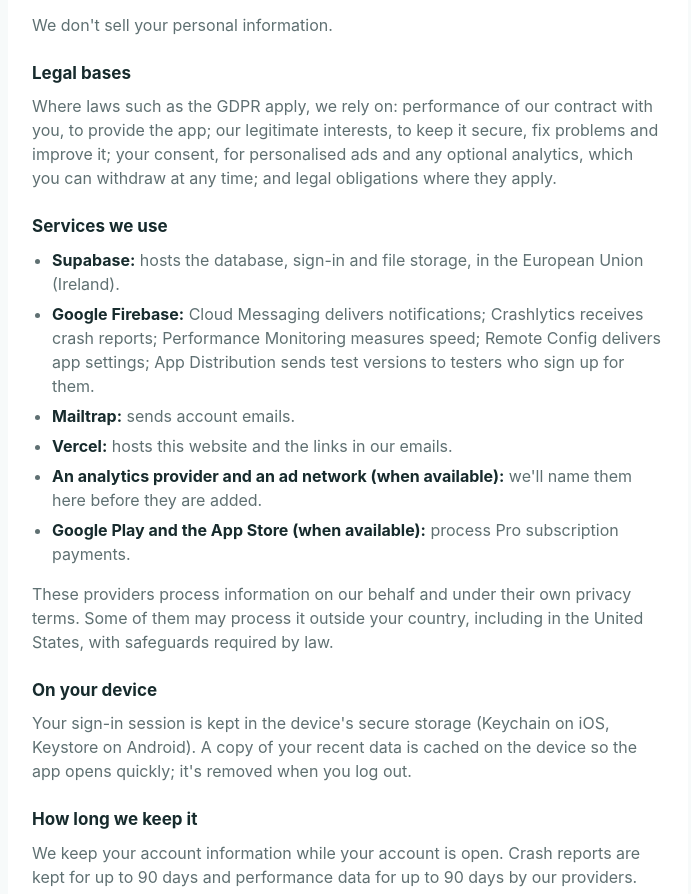
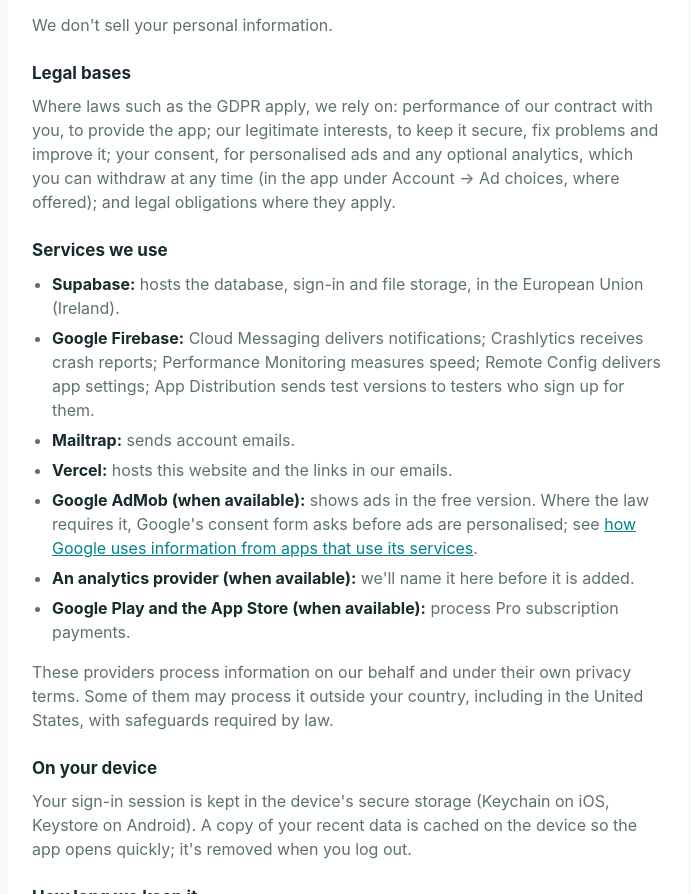
Before and after one commit to roshanpatil2000/Sharelith-deeplink, a plain HTML site: page privacy.html in a window 1280 px wide. Shown: the part 2059-2953 px from the top of the page, without its empty margins (292-983 px from the left). Drawn offline with Linux system fonts and the light colour scheme.

Commit message:
Privacy: name Google AdMob as the ad network
Co-Authored-By: Claude Opus 5.5 <noreply@anthropic.com>

```diff
--- a/privacy.html
+++ b/privacy.html
@@ -91,7 +91,7 @@
     <h2>Legal bases</h2>
     <p>Where laws such as the GDPR apply, we rely on: performance of our contract with you, to provide the app;
       our legitimate interests, to keep it secure, fix problems and improve it; your consent, for personalised ads
-      and any optional analytics, which you can withdraw at any time; and legal obligations where they apply.</p>
+      and any optional analytics, which you can withdraw at any time (in the app under Account → Ad choices, where offered); and legal obligations where they apply.</p>
 
     <h2>Services we use</h2>
     <ul>
@@ -102,8 +102,11 @@
         test versions to testers who sign up for them.</li>
       <li><strong>Mailtrap:</strong> sends account emails.</li>
       <li><strong>Vercel:</strong> hosts this website and the links in our emails.</li>
-      <li><strong>An analytics provider and an ad network (when available):</strong> we'll name them here before they
-        are added.</li>
+      <li><strong>Google AdMob (when available):</strong> shows ads in the free version. Where the law requires it,
+        Google's consent form asks before ads are personalised; see <a
+          href="https://policies.google.com/technologies/partner-sites">how Google uses information from apps that use
+          its services</a>.</li>
+      <li><strong>An analytics provider (when available):</strong> we'll name it here before it is added.</li>
       <li><strong>Google Play and the App Store (when available):</strong> process Pro subscription payments.</li>
     </ul>
     <p>These providers process information on our behalf and under their own privacy terms. Some of them may process it
```
